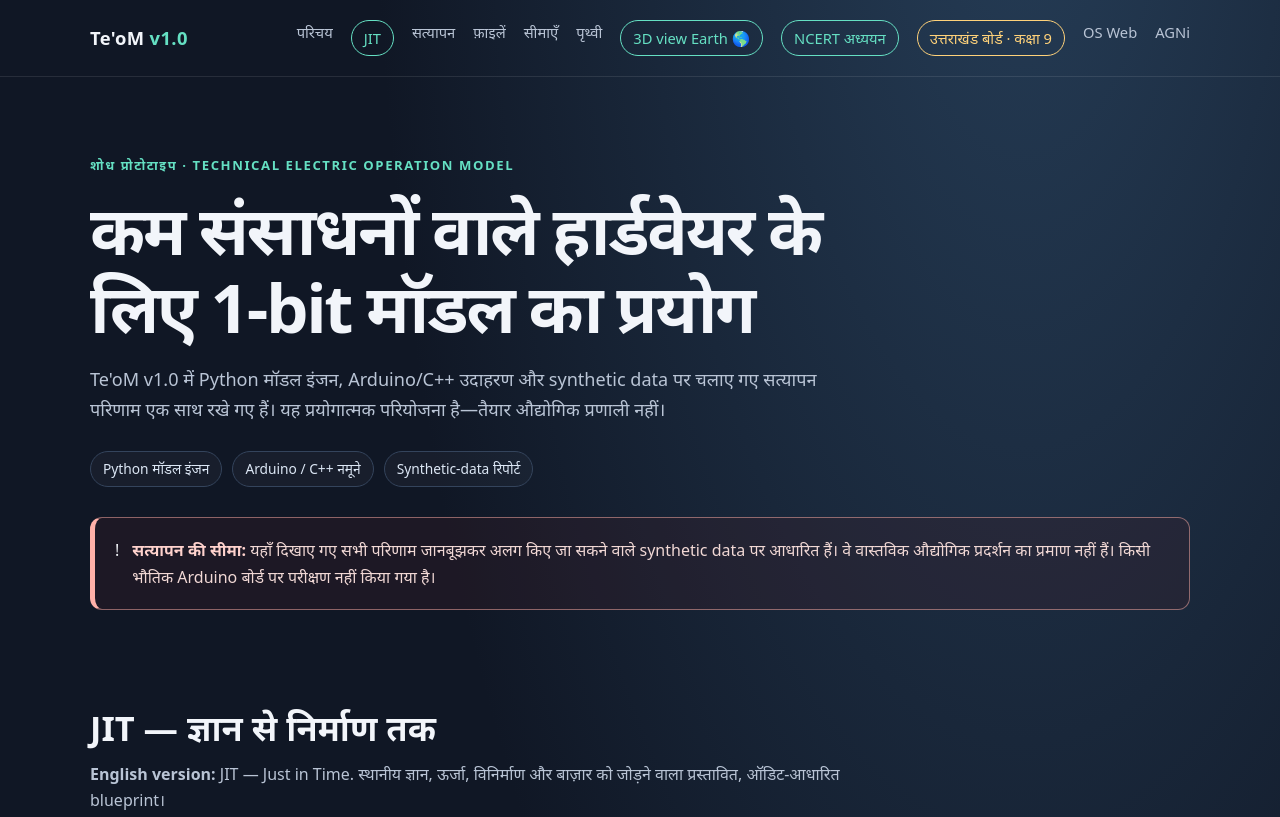
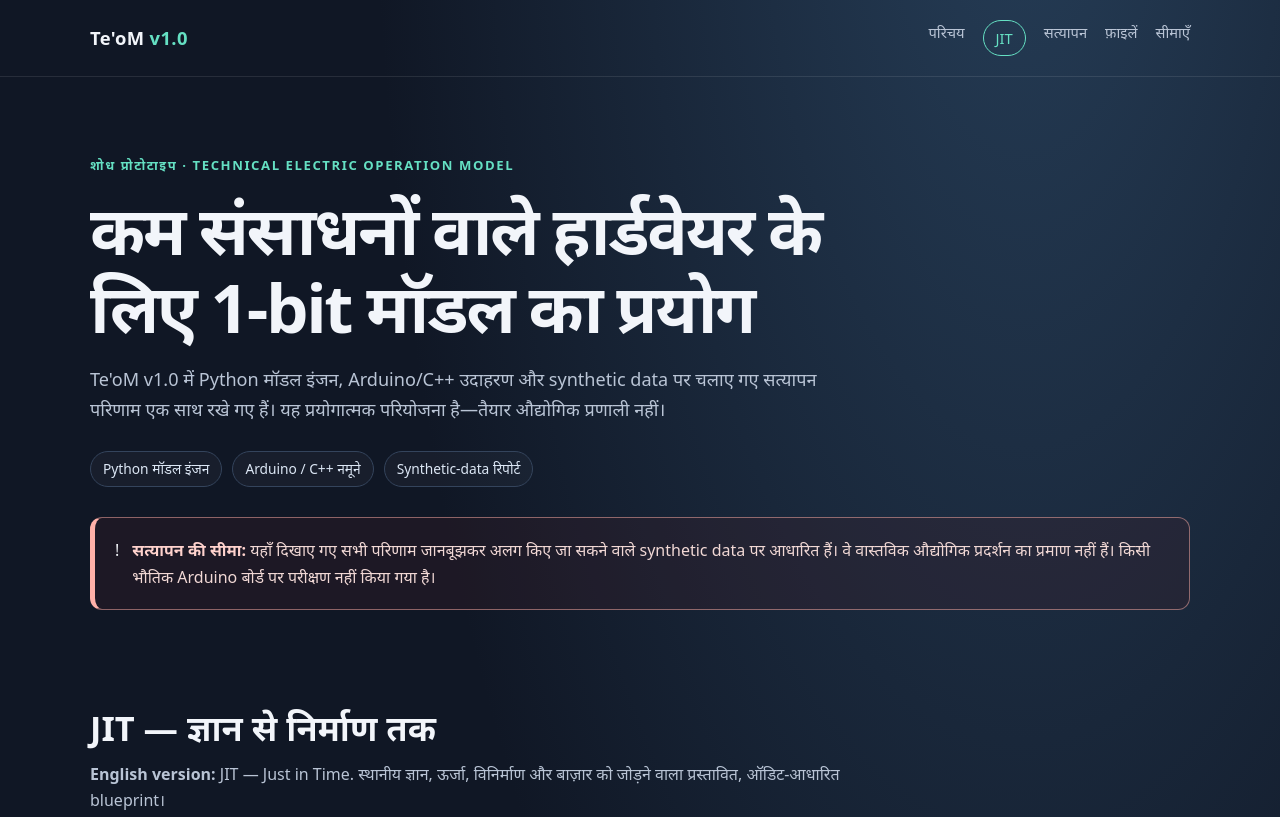
Before and after one commit to Avnishct138/teombool, a website: page public/index.html in a window 1280 px wide. Shown: the top 817 px of the page. Drawn offline with Linux system fonts and the light colour scheme.

Commit message:
fix: restore pristine homepage asset — remove duplicated nav chips

```diff
--- a/public/index.html
+++ b/public/index.html
@@ -62,7 +62,7 @@
         <a href="#satyaapan">सत्यापन</a>
         <a href="#samagri">फ़ाइलें</a>
         <a href="#seema">सीमाएँ</a>
-      <a href="/hi/पृथ्वी-दिवस" aria-label="पृथ्वी दिवस">पृथ्वी</a><a href="/hi/earthday-3d" aria-label="3D view Earth" style="display:inline-block;color:#65e0c3;padding:5px 12px;border:1px solid #65e0c3;border-radius:99px;text-decoration:none">3D view Earth 🌎</a><a href="/hi/ncert" aria-label="NCERT अध्ययन और पाठ खोजें" style="display:inline-block;color:#65e0c3;padding:5px 12px;border:1px solid #65e0c3;border-radius:99px;text-decoration:none">NCERT अध्ययन</a><a href="/hi/uttarakhand-board/class-9/study-guide" aria-label="उत्तराखंड बोर्ड कक्षा 9 अध्ययन-सहायिका" style="display:inline-block;color:#ffd27a;padding:5px 12px;border:1px solid #ffd27a;border-radius:99px;text-decoration:none">उत्तराखंड बोर्ड · कक्षा 9</a><a href="/web-os" aria-label="Open Te'oM OS Web">OS Web</a><a href="/hi/agni" aria-label="AGNi — Accelerated Generative Neural Inference">AGNi</a></nav>
+      </nav>
     </div>
   </header>
   <main id="top" class="wrap">
```
